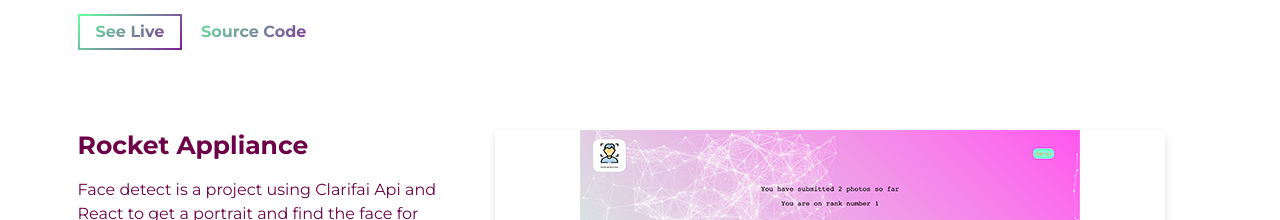
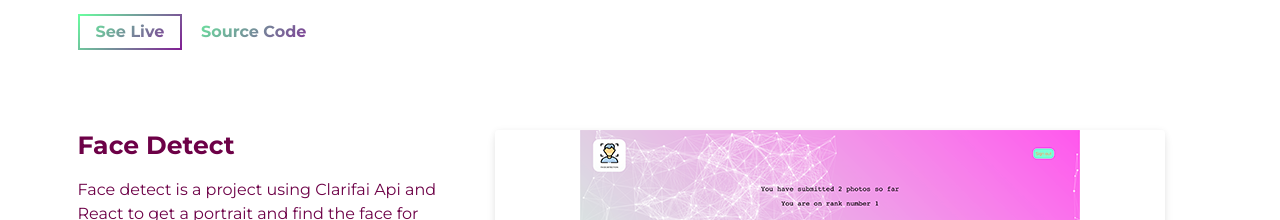
Before and after one commit to Zohoorparvaz/Portfoli-sample-1, a website built with Parcel: page src/index.html in a window 1280 px wide. Shown: the part 2140-2360 px from the top of the page. Built offline with nearby package versions, Linux system fonts and the light colour scheme.

Commit message:
Updated the face detect project name

```diff
--- a/src/index.html
+++ b/src/index.html
@@ -155,7 +155,7 @@
         <div class="row">
           <div class="col-lg-4 col-sm-12">
             <div class="project-wrapper__text load-hidden">
-              <h3 class="project-wrapper__text-title">Rocket Appliance</h3>
+              <h3 class="project-wrapper__text-title">Face Detect</h3>
               <div>
                 <p class="mb-4">
                   Face detect is a project using Clarifai Api and React to get a portrait and find the face for you.
```
